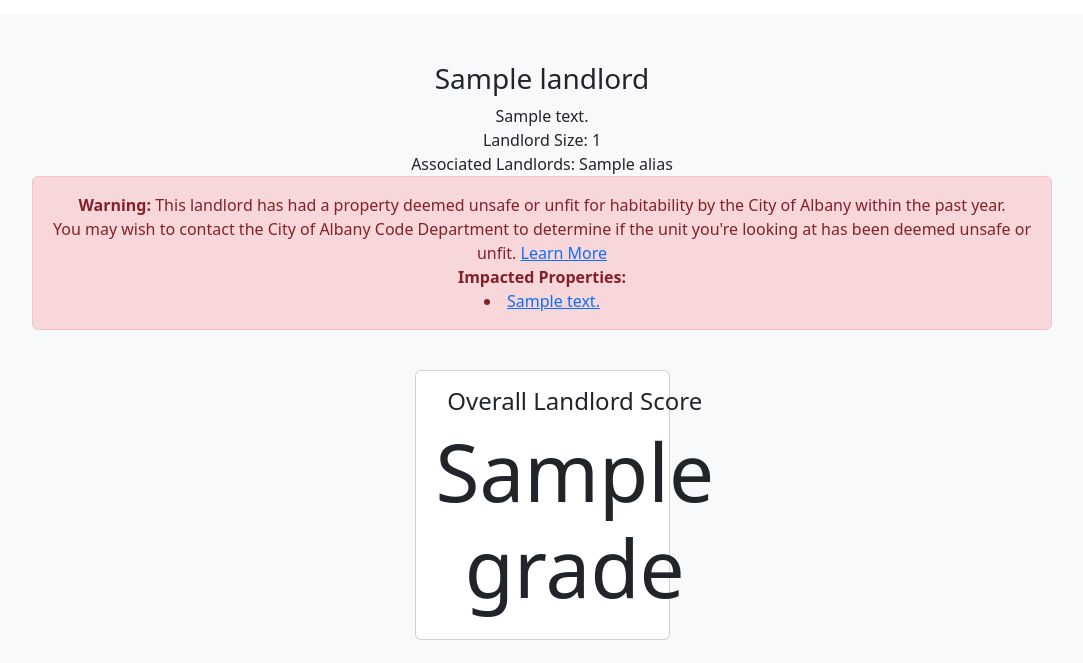
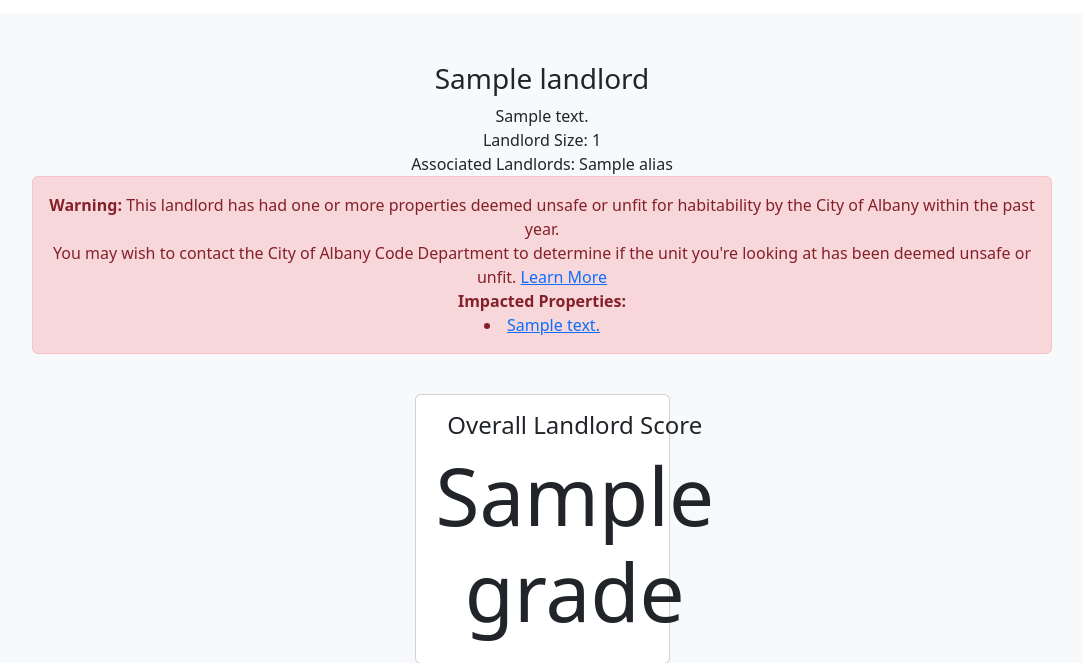
Before and after one commit to landlord-report-card/open-landlord, a Python web app: template templates/landlord.html in a window 1280 px wide. Shown: the part 56-719 px from the top of the page, without its empty margins (98-1181 px from the left). Run offline with Jinja, Linux system fonts and the light colour scheme; the template is opened without the code that fills it: most values are stand-ins (such as "Sample title", 1, 10 or a date in 2020); some libraries are stand-ins or nearby versions.

Commit message:
fix text

```diff
--- a/templates/landlord.html
+++ b/templates/landlord.html
@@ -23,7 +23,7 @@ Associated Landlords:
 {% if unsafe_unfit_list|length > 0 %}
 </br>
 <div class="alert alert-danger" role="alert">
-<strong>Warning:</strong> This landlord has had a property deemed unsafe or unfit for habitability by the City of Albany within the past year. </br>You may wish to contact the City of Albany Code Department to determine if the unit you're looking at has been deemed unsafe or unfit. <a href="https://www.albanyny.gov/2038/Code-Enforcement#:~:text=Unsafe%2FUnfit%20Orders,gas%2C%20electricity%2C%20or%20heat%20utilities">Learn More</a>
+<strong>Warning:</strong> This landlord has had one or more properties deemed unsafe or unfit for habitability by the City of Albany within the past year. </br>You may wish to contact the City of Albany Code Department to determine if the unit you're looking at has been deemed unsafe or unfit. <a href="https://www.albanyny.gov/2038/Code-Enforcement#:~:text=Unsafe%2FUnfit%20Orders,gas%2C%20electricity%2C%20or%20heat%20utilities">Learn More</a>
 </br><strong>Impacted Properties:</strong>
   {% for property in unsafe_unfit_list %}
     <li><a href="/property/{{property.id}}">{{property.address}}</a></li>
```
